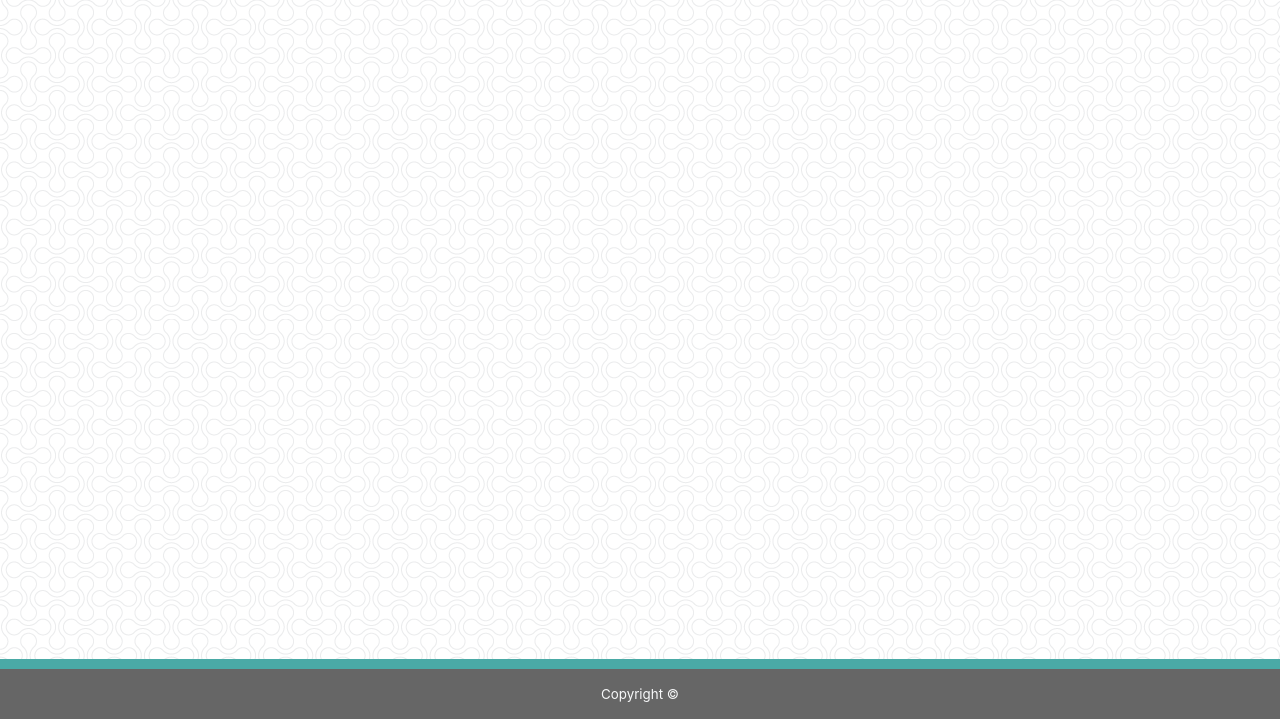
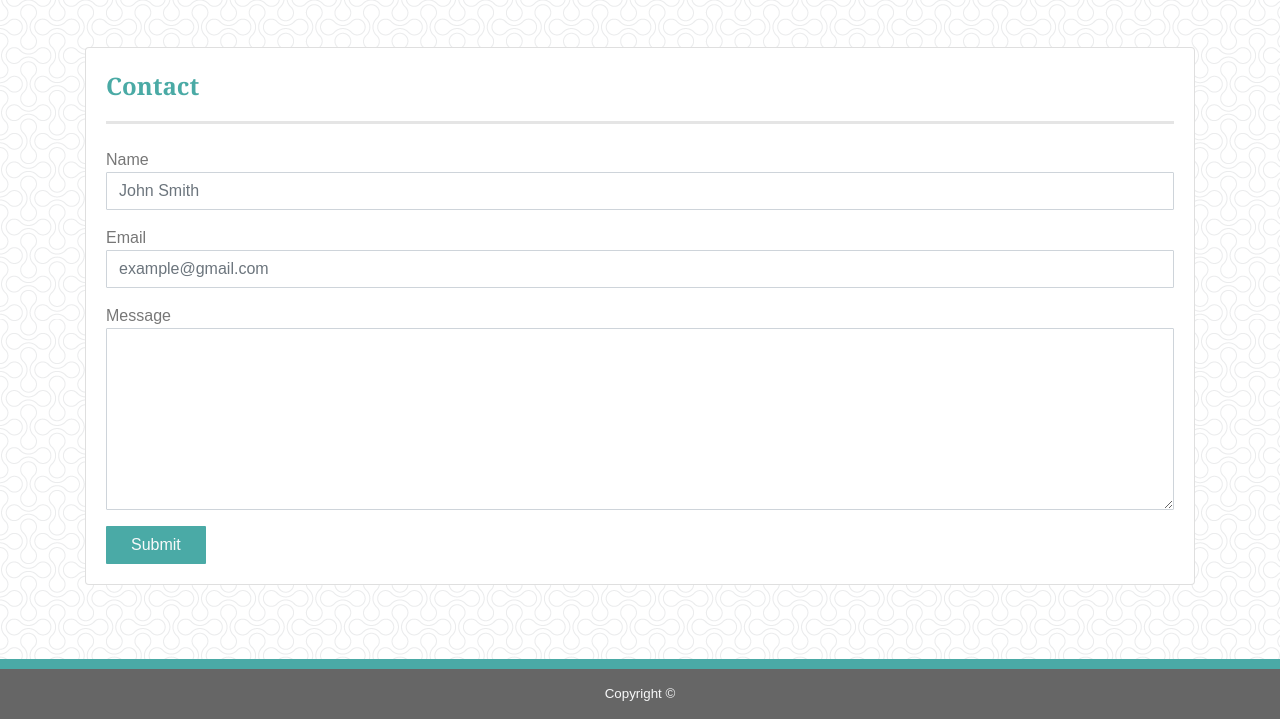
Before and after one commit to BentAllenDesign/joshua-shevach-prework, a plain HTML site: page Module-1_Assessment/contact.html in a window 1280 px wide. Shown: the part 81-800 px from the top of the page. Drawn offline with nearby package versions, Linux system fonts and the light colour scheme.

Commit message:
complete contact.html with styling

```diff
--- a/Module-1_Assessment/assets/css/style.css
+++ b/Module-1_Assessment/assets/css/style.css
@@ -4,6 +4,7 @@ html {
 }
 
 body {
+  font-family: Arial, Helvetica, sans-serif;
   margin-bottom: 60px;
 }
 
@@ -13,6 +14,7 @@ h3,
 h4,
 h5,
 h6 {
+  text-transform: capitalize;
   font-family: Georgia, "Times New Roman", Times, serif;
   font-weight: 600;
 }
@@ -22,6 +24,17 @@ p {
   padding: 0;
   line-height: 25px;
   color: #777777;
+}
+
+label {
+  margin: 0;
+  padding: 0;
+  text-transform: capitalize;
+  color: #777777;
+}
+
+button {
+  background-color: #4aaaa6;
 }
 
 .footer {
--- a/Module-1_Assessment/contact.html
+++ b/Module-1_Assessment/contact.html
@@ -60,6 +60,35 @@
     </div>
   </div>
 
+  <!-- Simple contact card with form-->
+  <div class="container mt-5">
+    <div class="card">
+      <div class="card-body">
+        <h4 class="card-title py-1" style="color: #4aaaa5;">Contact</h4>
+        <hr class="mb-4" style="border-width: 3px;">
+
+        <!-- Form containing name, email, and message inputs with a submit button-->
+        <form>
+          <div class="form-group">
+            <label for="nameInput">Name</label>
+            <input type="text" class="form-control" id="nameInput" placeholder="John Smith" style="border-radius: 1px;">
+          </div>
+          <div class="form-group">
+            <label for="emailInput">Email</label>
+            <input type="email" class="form-control" id="emailInput"
+              placeholder="example@gmail.com" style="border-radius: 1px;">
+          </div>
+          <div class="form-group">
+            <label for="textInput">Message</label>
+            <textarea class="form-control" id="exampleFormControlTextarea1" rows="7" style="border-radius: 1px;"></textarea>
+          </div>
+          <button type="submit" class="btn px-4 text-light" style="border-radius: 1px;">Submit</button>
+        </form>
+
+      </div>
+    </div>
+  </div>
+
   <!-- Simple footer element -->
   <footer class="footer text-light">
     <div class="container">
```
Also changed, not shown: Module-1_Assessment/index.html (+1 -0 lines), Module-1_Assessment/portfolio.html (+11 -0 lines).
